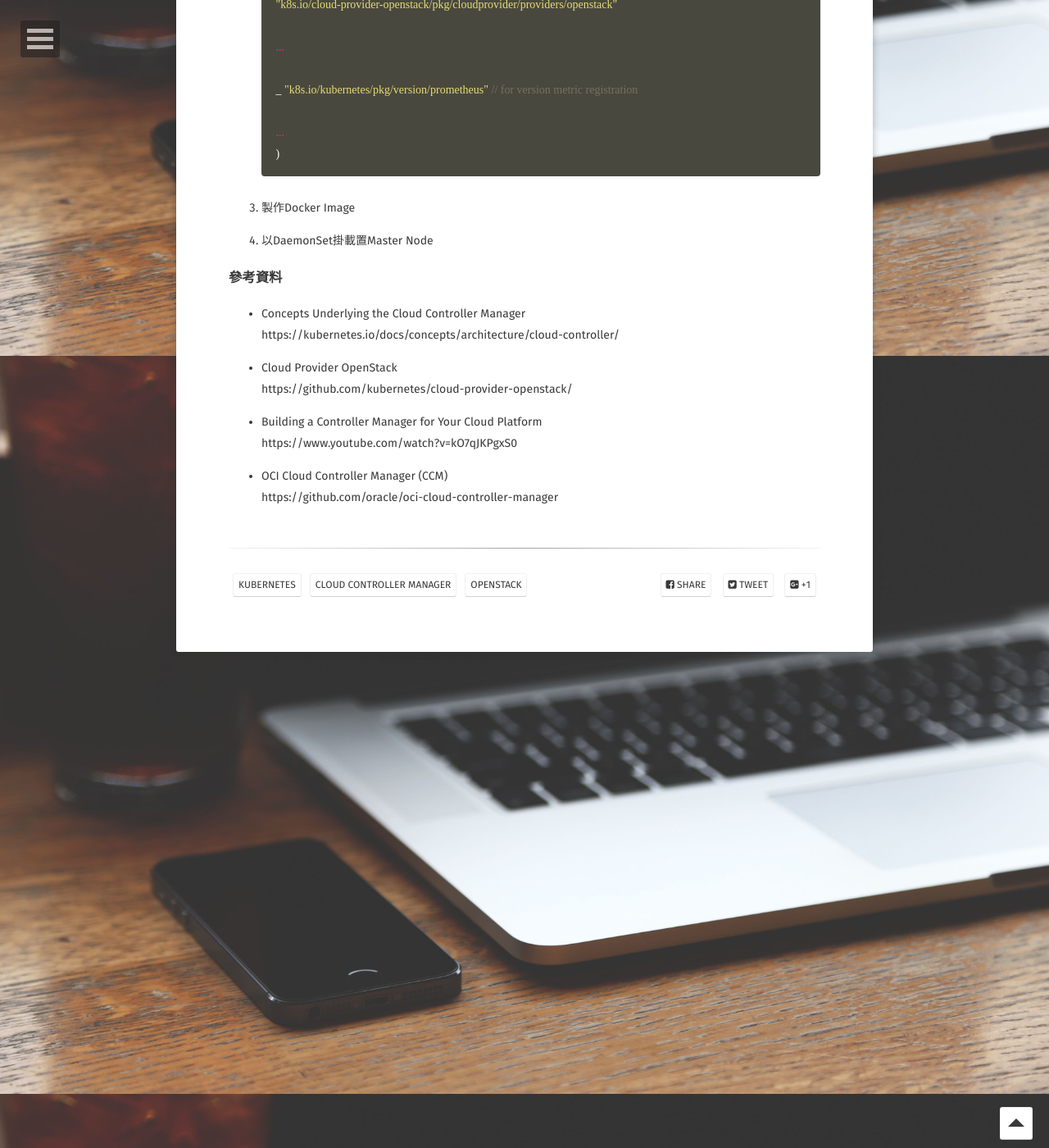
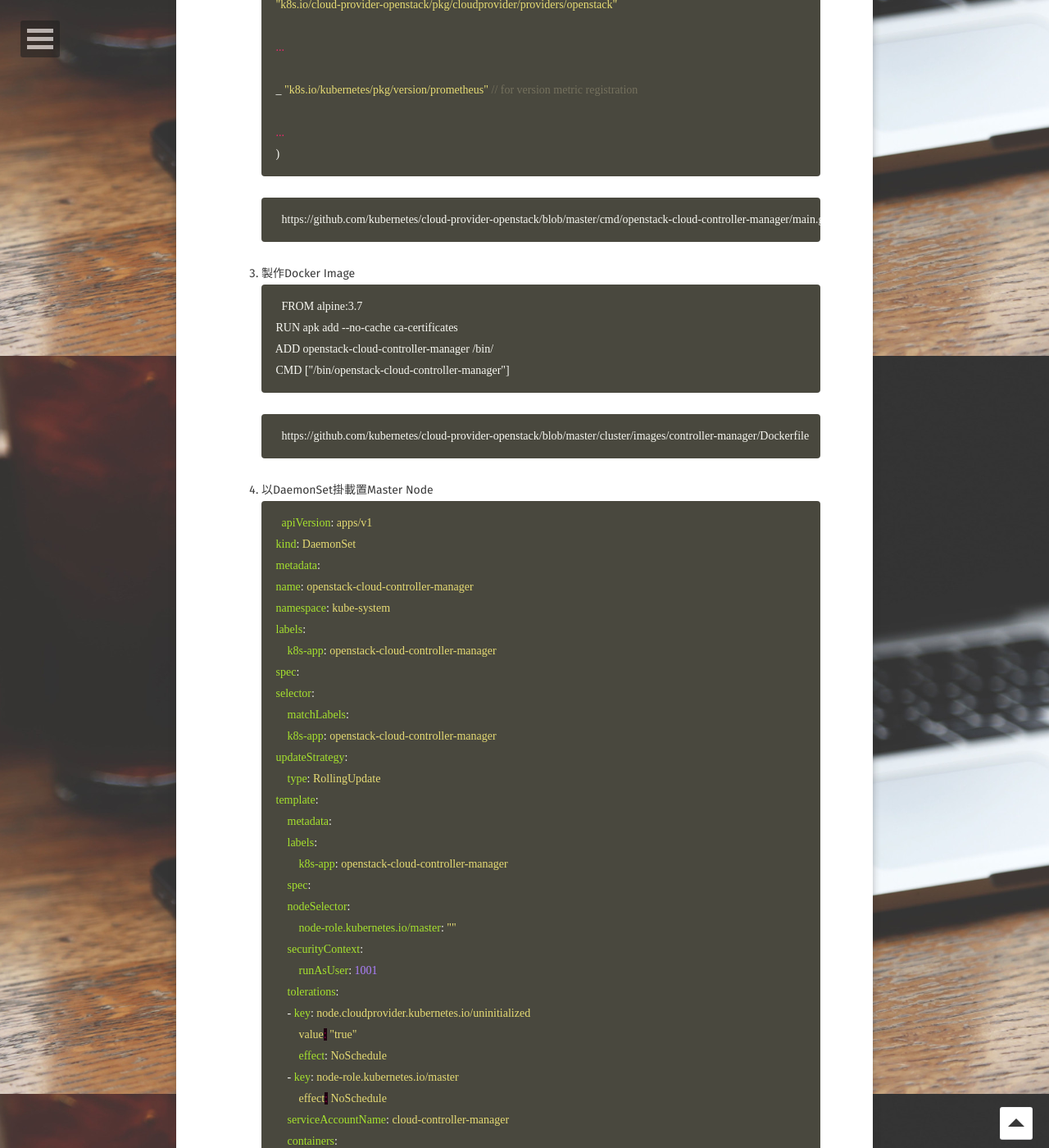
Before and after one commit to kisekitw/kisekitw.github.io, a Jekyll site: the page built from _posts/2019-09-04-Cloud-Controller-Manager.md, in a window 1280 px wide and 1400 px high, scrolled down 4966 px. Shown: the whole window at 82% size. Built offline with Jekyll 4.4.1, drawn with Linux system fonts in a browser that asks for light colours; some web fonts are replaced; some of the changed text lies outside the part shown.

````diff
--- a/_posts/2019-09-04-Cloud-Controller-Manager.md
+++ b/_posts/2019-09-04-Cloud-Controller-Manager.md
@@ -163,9 +163,65 @@ CCM從Kubernetes controller manager(KCM)中分離出與雲端供應商相關的
     ...
     )
     ```
+
+    ```
+    https://github.com/kubernetes/cloud-provider-openstack/blob/master/cmd/openstack-cloud-controller-manager/main.go
+    ```
 3. 製作Docker Image
+    ```Dockerfile
+    FROM alpine:3.7
+    RUN apk add --no-cache ca-certificates
+    ADD openstack-cloud-controller-manager /bin/
+    CMD ["/bin/openstack-cloud-controller-manager"]
+    ```
 
+    ```
+    https://github.com/kubernetes/cloud-provider-openstack/blob/master/cluster/images/controller-manager/Dockerfile
+    ```
 4. 以DaemonSet掛載置Master Node
+    ```yaml
+    apiVersion: apps/v1
+    kind: DaemonSet
+    metadata:
+    name: openstack-cloud-controller-manager
+    namespace: kube-system
+    labels:
+        k8s-app: openstack-cloud-controller-manager
+    spec:
+    selector:
+        matchLabels:
+        k8s-app: openstack-cloud-controller-manager
+    updateStrategy:
+        type: RollingUpdate
+    template:
+        metadata:
+        labels:
+            k8s-app: openstack-cloud-controller-manager
+        spec:
+        nodeSelector:
+            node-role.kubernetes.io/master: ""
+        securityContext:
+            runAsUser: 1001
+        tolerations:
+        - key: node.cloudprovider.kubernetes.io/uninitialized
+            value: "true"
+            effect: NoSchedule
+        - key: node-role.kubernetes.io/master
+            effect: NoSchedule
+        serviceAccountName: cloud-controller-manager
+        containers:
+            - name: openstack-cloud-controller-manager
+            image: docker.io/k8scloudprovider/openstack-cloud-controller-manager:latest
+
+        ...
+    ```
+
+    ```
+    https://github.com/kubernetes/cloud-provider-openstack/blob/master/manifests/controller-manager/openstack-cloud-controller-manager-ds.yaml
+    ```
+
+    ![K8S OpenStack CCM Image](https://d33wubrfki0l68.cloudfront.net/518e18713c865fe67a5f23fc64260806d72b38f5/61d75/images/docs/post-ccm-arch.png?raw=true)
+
 
 ### 參考資料
 
````
